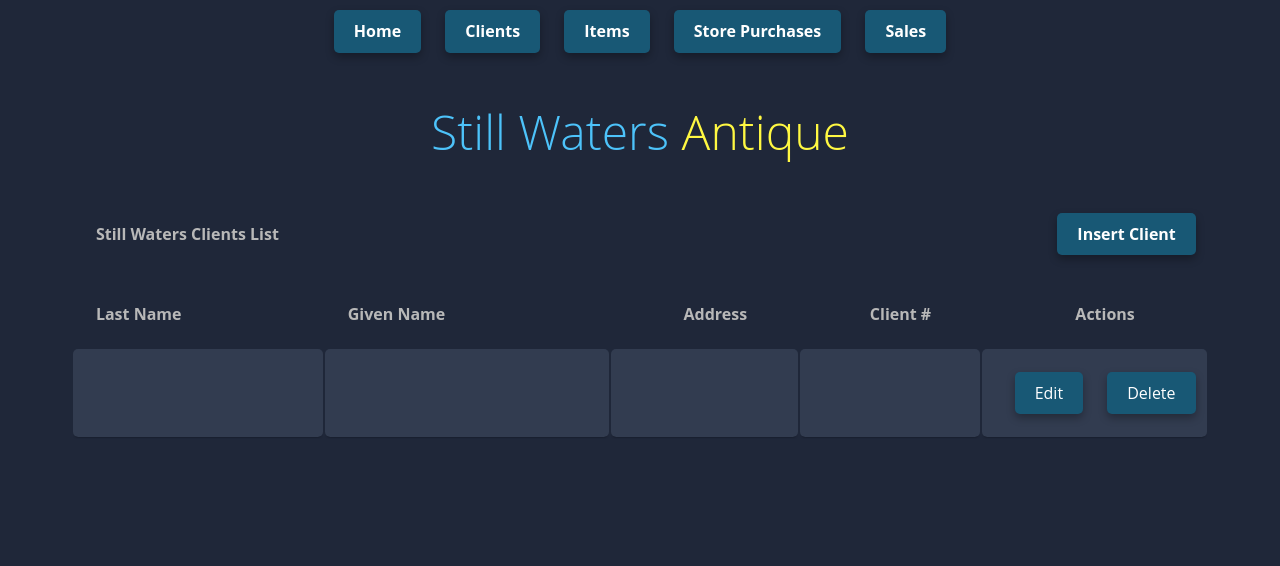
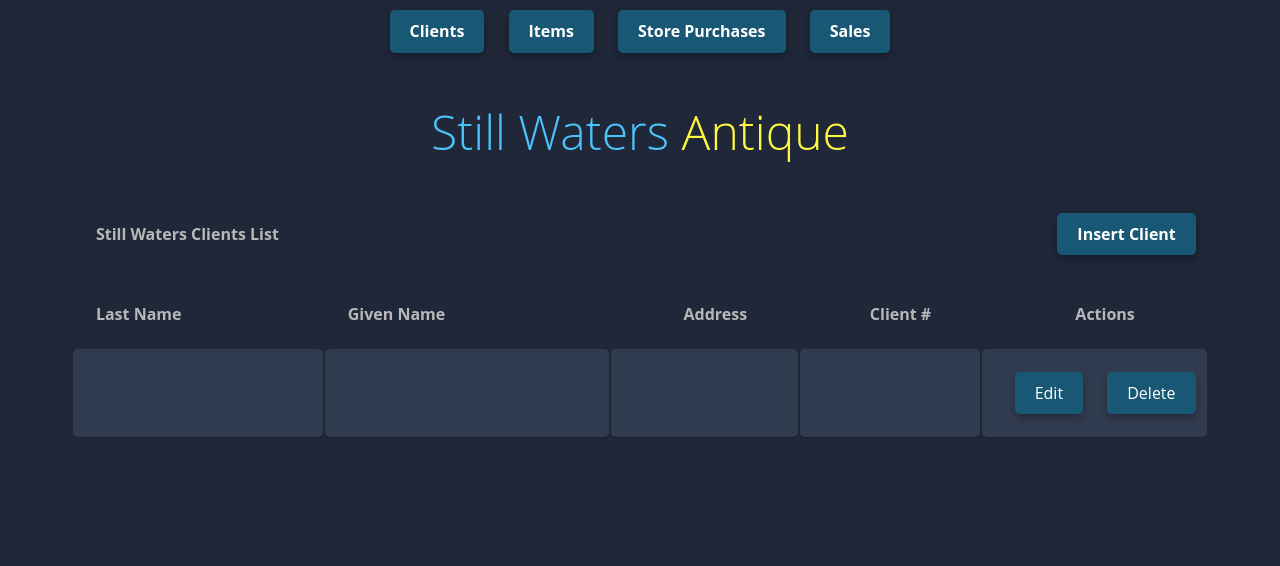
Before and after one commit to Nxte01/PT5_Mangiboa-Bering-Trono, a PHP site: page /htdocs/pt5_stillwatersDB/c_list.php in a window 1280 px wide. Shown: the top 566 px of the page. Run offline with PHP 8.4, Linux system fonts and the light colour scheme; tables that the repository leaves empty or names only in its code hold one stand-in row (values such as "Sample post"); data that the repository does not hold is empty.

Commit message:
Update nav.php

```diff
--- a/htdocs/pt5_stillwatersDB/nav.php
+++ b/htdocs/pt5_stillwatersDB/nav.php
@@ -32,7 +32,6 @@
     }
 </style>
 <nav>
-    <a href="Index.html"><B>Home</b></a>
     <a href="c_list.php"><b>Clients</b></a>
     <a href="items.php"><B>Items</b></a>
     <a href="purchases.php"><B>Store Purchases</b></a>
```
